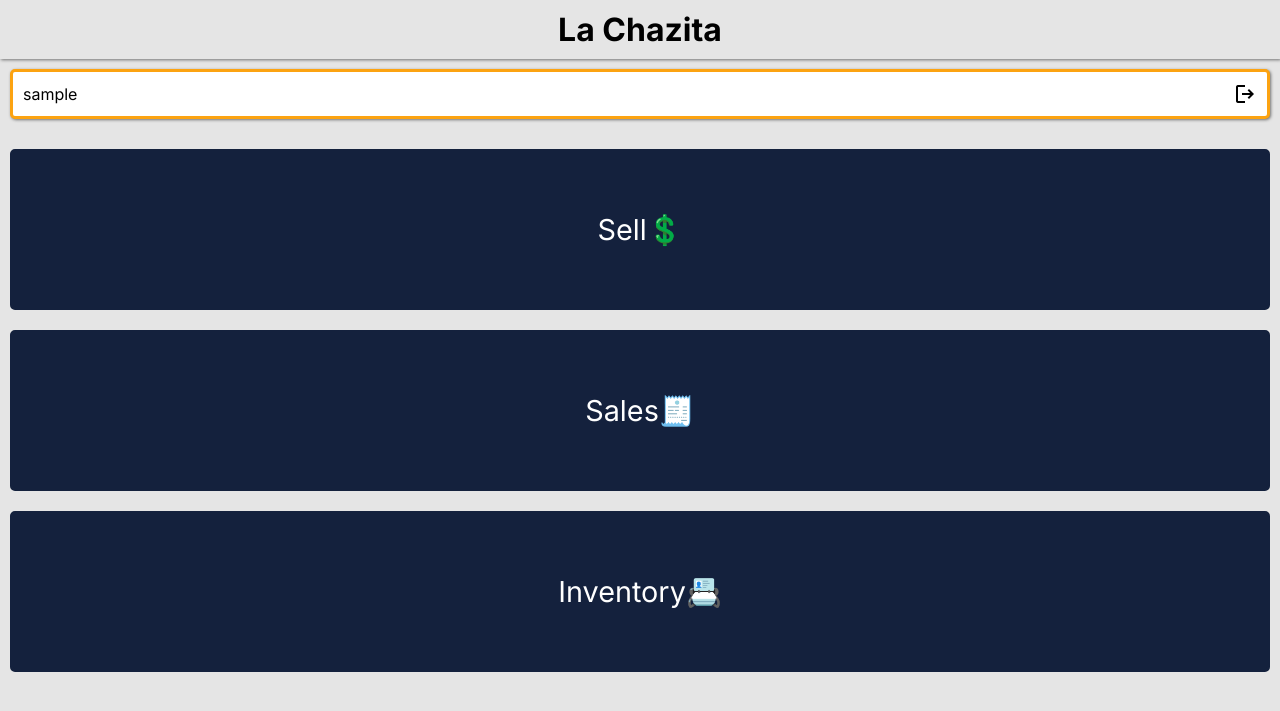
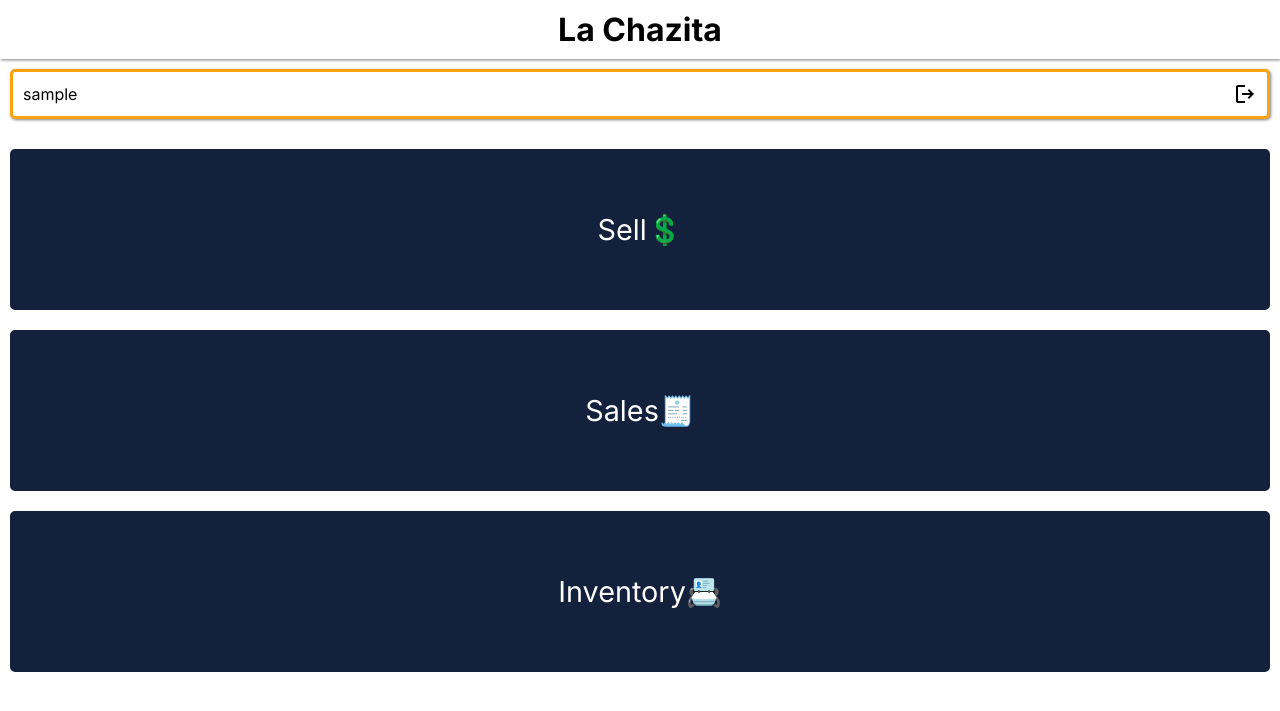
Before and after one commit to Cocodrilette/Xasify-App, a Django app: page /xasify/ in a window 1280 px wide. Shown: the top 711 px of the page. Run offline with Django 4.2, Linux system fonts and the light colour scheme; the visitor is signed in with stand-in values (Sample User, id 1).

Commit message:
Update style.css

```diff
--- a/xasify/static/styles/style.css
+++ b/xasify/static/styles/style.css
@@ -1,7 +1,7 @@
 @import url(https://fonts.googleapis.com/css?family=Inter:100,200,300,regular,500,600,700,800,900);
 
 :root {
-    --background_primary: rgb(229, 229, 229);
+    --background_primary: rgb(255, 255, 255);
     --background_secondary: rgb(252, 163, 17);
     --secundary_color: rgb(20, 33, 61);
     --font_black: rgb(0, 0, 0);
```
